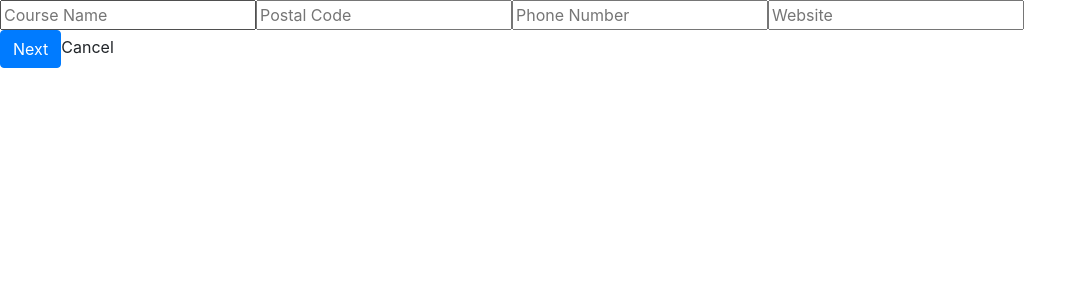
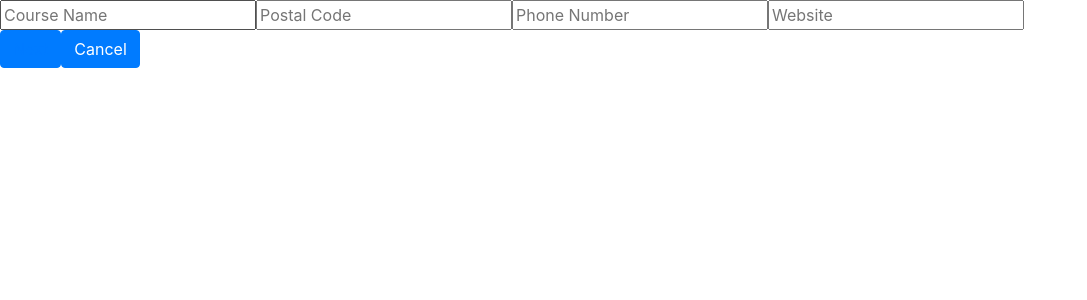
Before and after one commit to p-victor/golf-tracker, a React (Create React App) app in the folder front-end/: page /create in a window 1280 px wide. Shown: the top 300 px of the page, without its empty margins (0-1087 px from the left). Built offline with nearby package versions, Linux system fonts and the light colour scheme; no server answers.

Commit message:
add postal code checker when register a new golf course & empty play.js

```diff
--- a/front-end/src/App.js
+++ b/front-end/src/App.js
@@ -4,22 +4,37 @@ import './App.css';
 
 import Search from "./components/Search/Search";
 import RegisterGolfCourseInfo from './components/RegisterGolfCourseInfo/RegisterGolfCourseInfo';
-
+import RegisterGolfHoleInfo from './components/RegisterGolfHoleInfo/RegisterGolfHoleInfo';
+import Play from './components/Play/Play';
+import useApp from './hooks/useApp';
+import usePostal from './hooks/usePostal';
 
 function App() {
+  const { user, results, setKeyword } = useApp();
+  const { post } = usePostal();
+
   return (
     <Router>
       <div>
         <Switch>
           <Route exact path="/">
             <header className="App-header">
-              <Search />
+              <Search results={results} setKeyword={setKeyword} />
             </header>
           </Route>
-
-          <Route path="/create">
+          <Route path="/play">
+            <header className="Play-header">
+              <Play user={user.id}/>
+            </header>
+          </Route>
+          <Route path="/create" render={() => (
             <header className="GolfCourse-header">
-              <RegisterGolfCourseInfo />
+              <RegisterGolfCourseInfo post={post}/>
+            </header>
+          )}/>
+          <Route path="/holeinfo">
+            <header className="HoleInfo-header">
+              <RegisterGolfHoleInfo />
             </header>
           </Route>
         </Switch>
--- a/front-end/src/components/GolfCourse/GolfCourse.js
+++ b/front-end/src/components/GolfCourse/GolfCourse.js
@@ -1,5 +1,5 @@
 import React from "react";
-import { BrowserRouter as Link } from 'react-router-dom';
+import { Link } from 'react-router-dom';
 
 
 export default function GolfCourse(props) {
--- /dev/null
+++ b/front-end/src/components/Play/Play.js
@@ -0,0 +1,7 @@
+import React, { useState } from "react";
+
+export default function Search(props) {
+
+
+  return
+}
--- a/front-end/src/components/RegisterGolfCourseInfo/RegisterGolfCourseInfo.js
+++ b/front-end/src/components/RegisterGolfCourseInfo/RegisterGolfCourseInfo.js
@@ -1,5 +1,6 @@
 import React, {useState} from "react";
-import { BrowserRouter as Link } from 'react-router-dom';
+import { Link } from "react-router-dom";
+
 
 export default function RegisterGolfCourseInfo(props) {
 
@@ -11,20 +12,27 @@ export default function RegisterGolfCourseInfo(props) {
 
   function validate() {
     if (courseName === "") {
-      setError("Course name cannot be blank")
+      setError("Course name cannot be blank");
+      return;
     }
     if (postalCode === "") {
-      setError("Postal Code cannot be blank")
+      setError("Postal Code cannot be blank");
+      return;
     }
-
-
+    console.log(props.post)
+    for (let i = 0; i < props.post.length; i++) {
+      if (postalCode === props.post[i]["postal_code"]) {
+        setError("The Postal Code you enter already exists");
+        return;
+      }
+    }
   }
 
 
   return (
     <main>
-      <form onSubmit={event => event.preventDefault()}>
-        <section>
+      <section>
+        <form >
           <input
             name="course"
             value={courseName}
@@ -53,12 +61,16 @@ export default function RegisterGolfCourseInfo(props) {
             placeholder="Website"
             type="text"
           />
-        </section>
-        <section>
-          <button className="btn btn-primary stredtched-link" onClick={() => validate()}>Next</button>
-          <Link to="/" className="btn btn-primary stredtched-link">Cancel</Link>
-        </section>
-      </form>
+        </form>
+      </section>
+      <section className="golf__info__validation">{error}</section>
+      <section>
+
+        <button
+          className="btn btn-primary stredtched-link"
+          onClick={() => validate()}><Link to={{pathname:"/holeinfo", aboutProps: {courseName, postalCode, phoneNumber, website}}}>Next</Link></button>
+        <Link to="/" className="btn btn-primary stredtched-link">Cancel</Link>
+      </section>
     </main>
   );
 }
--- a/front-end/src/components/RegisterGolfCourseInfo/HoleInfo.js
+++ b/front-end/src/components/RegisterGolfHoleInfo/HoleInfo.js
@@ -10,8 +10,8 @@ export default function HoleInfo(props) {
 
         </section>
         <section>
-          <button className="btn btn-primary stredtched-link" onClick={() => }>Register</button>
-          <button className="btn btn-primary stredtched-link" onClick={() => }>Cancel</button>
+          <button className="btn btn-primary stredtched-link" onClick={() => {}}>Register</button>
+          <button className="btn btn-primary stredtched-link" onClick={() => {}}>Cancel</button>
         </section>
       </form>
     </main>
--- a/front-end/src/components/RegisterGolfHoleInfo/RegisterGolfHoleInfo.js
+++ b/front-end/src/components/RegisterGolfHoleInfo/RegisterGolfHoleInfo.js
@@ -5,7 +5,7 @@ import HoleInfo from "./HoleInfo";
 export default function RegisterGolfHoleInfo(props) {
   const [ numberOfHoles, setNumberOfHoles ] = useState(0);
 
-  const numberOfHoles = () => {
+  const getNumberOfHoles = () => {
     let totalHoles = [];
     for (let i = 0; i < numberOfHoles; i++) {
       totalHoles.push(<tr><HoleInfo numberOfHoles={numberOfHoles} key={i} id={i + 1} /></tr>)
@@ -20,7 +20,7 @@ export default function RegisterGolfHoleInfo(props) {
         <button className="btn btn-primary stredtched-link" onClick={() => setNumberOfHoles(18)}>18 Holes</button>
       </section>
       <section>
-        {numberOfHoles()}
+        {getNumberOfHoles()}
       </section>
     </main>
   );
--- a/front-end/src/components/Search/Search.js
+++ b/front-end/src/components/Search/Search.js
@@ -11,7 +11,7 @@ export default function Search(props) {
   return (
     <main>
       <SearchBar onSearch={keyword => setKeyword(keyword)} />
-      <Results results={results} />
+      <Results key={results.id} results={results} />
     </main>
   );
 }
--- a/front-end/src/hooks/useApp.js
+++ b/front-end/src/hooks/useApp.js
@@ -5,6 +5,7 @@ import axios from "axios";
 export default function useApp(props) {
   const [keyword, setKeyword] = useState("");
   const [results, setResults] = useState([]);
+  const [user, setUser] = useState([]);
 
   useEffect(() => {
     axios
@@ -18,5 +19,5 @@ export default function useApp(props) {
   //     .then((data) => setResults(data.data[0]))
   // }, [keyword])
 
-  return { setKeyword, results }
+  return { setKeyword, results, user }
 }
--- /dev/null
+++ b/front-end/src/hooks/usePostal.js
@@ -0,0 +1,15 @@
+import { useState, useEffect } from "react";
+import axios from "axios";
+
+
+export default function usePostal(props) {
+  const [post, setPost] = useState([]);
+
+  useEffect(() => {
+    axios
+      .get(`/api/postal`)
+      .then((data) => setPost(data.data[0]))
+  }, [])
+
+  return { post }
+}
```
